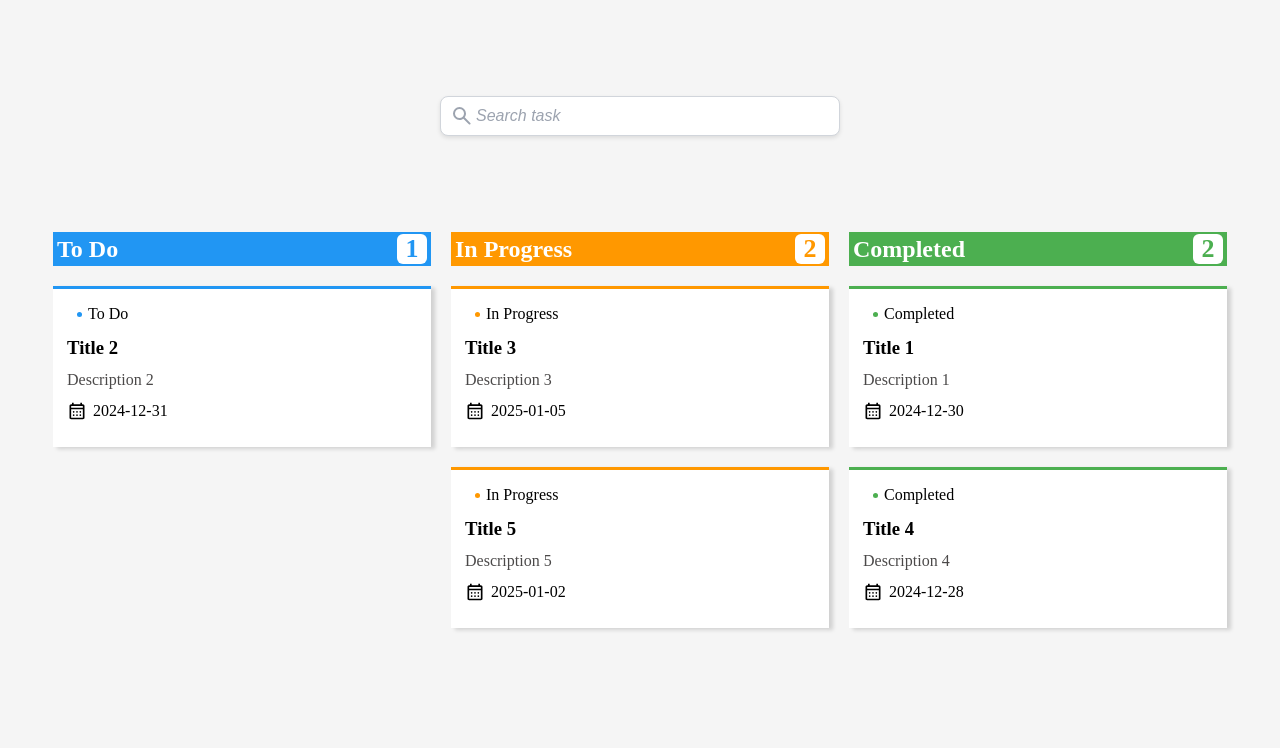
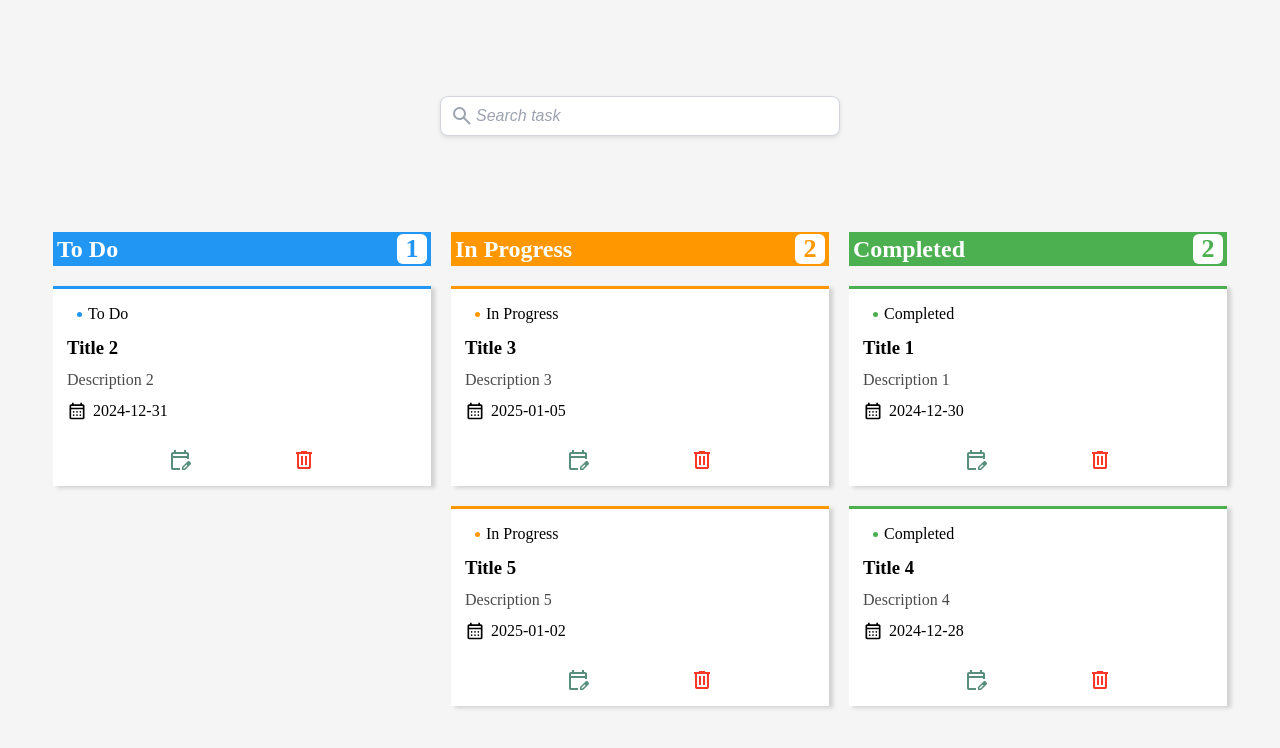
Before and after one commit to Suksii/todo-vue, a Vue app: page / in a window 1280 px wide. Shown: the top 748 px of the page. Built offline with nearby package versions, Linux system fonts and the light colour scheme.

Commit message:
Edit and Delete buttons added

```diff
--- a/src/App.vue
+++ b/src/App.vue
@@ -69,7 +69,7 @@ const taskCount = computed(() => {
 <template>
   <div class="container">
     <SearchInput v-model="searchQuery" />
-    <div class="tasks-container">
+    <div class="tasks-container" v-if="filteredTasks.length > 0">
       <div v-for="status in statuses" :key="status" class="status-column">
         <div :class="[status.toLowerCase().replace(' ', '-'), 'status']">
           <h2 class="status-title">{{ status }}</h2>
@@ -80,6 +80,7 @@ const taskCount = computed(() => {
         </div>
       </div>
     </div>
+    <div v-else class="no-tasks">No tasks</div>
   </div>
 </template>
 
@@ -147,4 +148,8 @@ const taskCount = computed(() => {
   background-color: #2196f3;
   color: #2196f3;
 }
+.no-tasks {
+  font-size: x-large;
+  font-weight: bold;
+}
 </style>
--- a/src/components/Task.vue
+++ b/src/components/Task.vue
@@ -1,3 +1,27 @@
+            <script setup>
+
+            import { Icon } from '@iconify/vue/dist/iconify.js';
+            import { computed } from 'vue';
+
+            const props = defineProps({
+                task: Object,
+            })
+
+            const statusClass = computed(() => {
+                if (!props.task || !props.task.status) return '';
+                switch (props.task.status) {
+                    case 'Completed':
+                        return 'status-completed';
+                    case 'To Do':
+                        return 'status-to-do';
+                    case 'In Progress':
+                        return 'status-in-progress'
+                    default: return ''
+                }
+            })
+
+</script>
+
 <template>
     <div class="task-container" :class="statusClass">
         <div class="status">
@@ -14,31 +38,12 @@
             <Icon icon="material-symbols:calendar-month-outline" width="20" height="20" />
             <p>{{ task.date }}</p>
         </div>
+        <div class="actions">
+            <Icon icon="material-symbols:edit-calendar-outline" width="24" height="24" class="edit"/>
+            <Icon icon="material-symbols:delete-outline" width="24" height="24" class="delete"/>
+        </div>
     </div>
 </template>
-<script setup>
-
-import { Icon } from '@iconify/vue/dist/iconify.js';
-import { computed } from 'vue';
-
-const props = defineProps({
-    task: Object,
-})
-
-const statusClass = computed(() => {
-    if (!props.task || !props.task.status) return '';
-    switch (props.task.status) {
-        case 'Completed':
-            return 'status-completed';
-        case 'To Do':
-            return 'status-to-do';
-        case 'In Progress':
-            return 'status-in-progress'
-        default: return ''
-    }
-})
-
-</script>
 
 <style scoped>
 .task-container {
@@ -105,4 +110,18 @@ const statusClass = computed(() => {
 .status-in-progress .dot {
     background: #ff9800;
 }
+
+.actions {
+    display: flex;
+    justify-content: space-evenly;
+    padding-top: 15px;
+}
+.actions .edit {
+    color: #578E7E;
+    cursor: pointer;
+}
+.actions .delete {
+    color: #F93827;
+    cursor: pointer;
+}
 </style>
```
